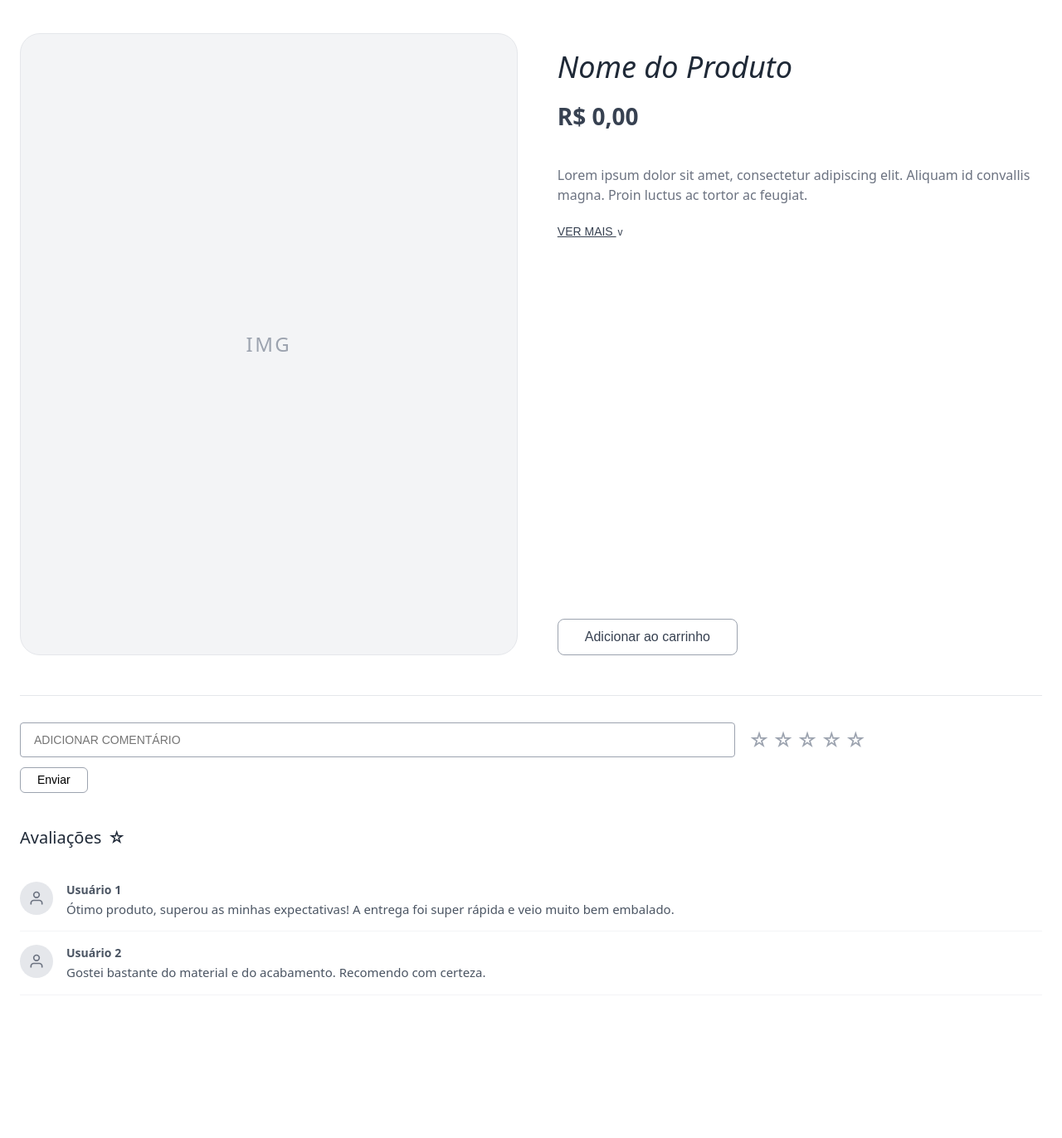
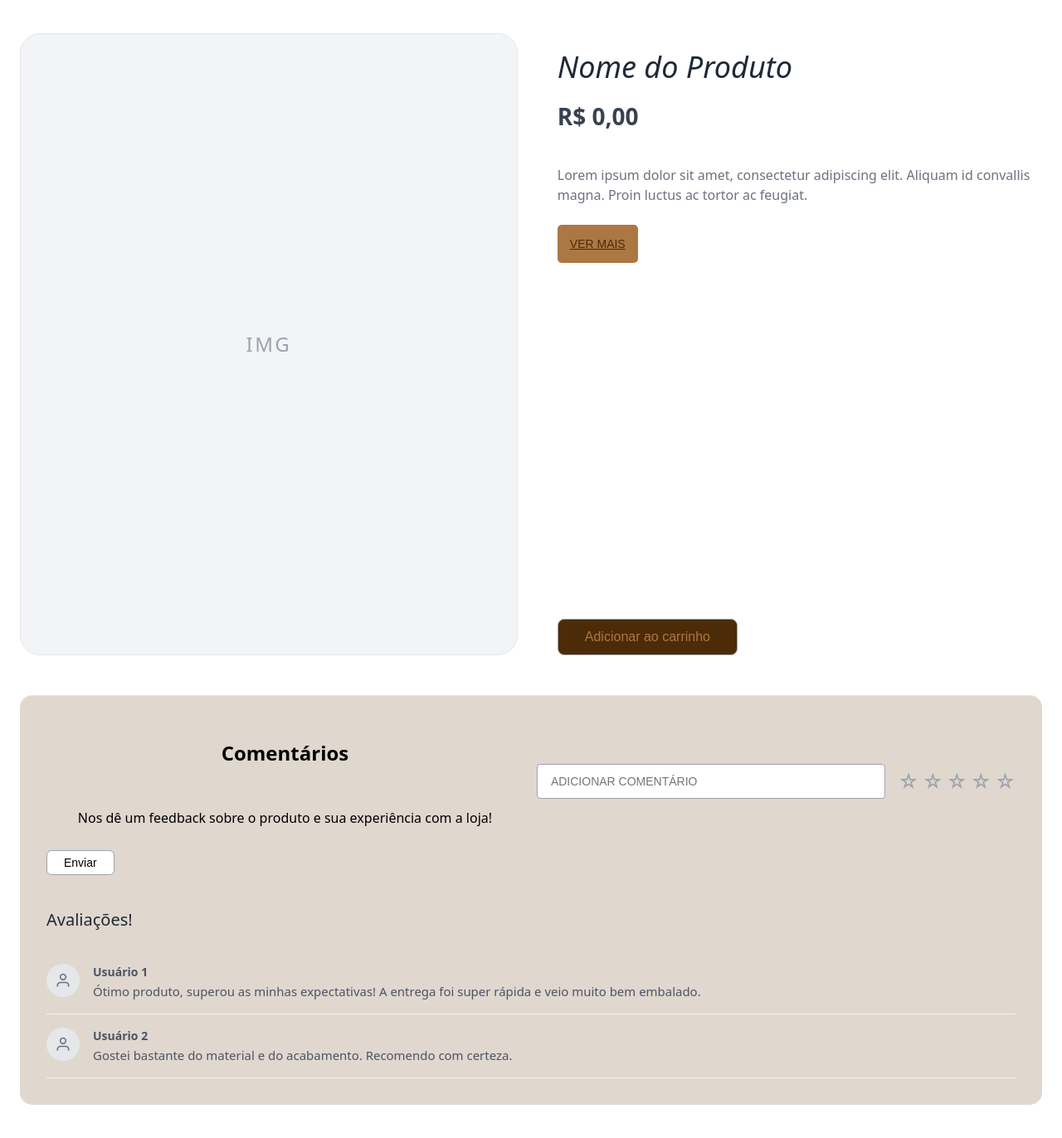
Before and after one commit to fernandagml/kuma-espresso-cafeteria, a Flask app: template templates/produto_unico.html in a window 1280 px wide. Shown: the whole page at 83% size. Before the commit the page ends 1179 px from the top, so only its background shows below. Run offline with Flask 3, Linux system fonts and the light colour scheme; the template is opened without the code that fills it, so the values that code supplies are empty.

Commit message:
ADD: Css e js da parte de produtos individuais

```diff
--- /dev/null
+++ b/static/js/ver-mais.js
@@ -0,0 +1,12 @@
+const botao = document.querySelector('.btn-see-more');
+const descricao = document.querySelector('.descricao-oculta');
+
+botao.addEventListener("click", () => {
+    if (descricao.style.display === "block") {
+        descricao.style.display = "none";
+        botao.textContent = "VER MAIS";
+    } else {
+        descricao.style.display = "block";
+        botao.textContent = "VER MENOS";
+    }
+});
--- a/static/styles/unico.css
+++ b/static/styles/unico.css
@@ -98,23 +98,30 @@
 }
 
 .btn-see-more {
-    background: none;
+    background-color: #AB7843;
     border: none;
-    color: #374151;
+    color: #4C2B08;
     font-size: 0.875rem;
     font-weight: 500;
     text-decoration: underline;
     cursor: pointer;
-    text-align: left;
-    padding: 0;
+    border-radius: 5px;
+    padding: 15;
     margin-bottom: 3rem;
     width: max-content;
+    transition: all 0.2s;
 }
 
-.btn-see-more span {
-    font-size: 0.75rem;
-    display: inline-block;
-    margin-left: 2px;
+.btn-see-more:hover{
+    background-color: #4C2B08;
+    border-color: #4b5563;
+    color:#AB7843;
+    text-decoration: none;
+}
+
+.descricao-oculta {
+    display: none;
+    margin-top: 15px;
 }
 
 .actions-container {
@@ -122,9 +129,9 @@
 }
 
 .btn-add-cart {
-    background-color: #ffffff;
+    background-color: #4C2B08;
     border: 1px solid #9ca3af;
-    color: #374151;
+    color: #AB7843;
     padding: 0.75rem 2rem;
     border-radius: 0.5rem;
     font-size: 1rem;
@@ -133,21 +140,35 @@
 }
 
 .btn-add-cart:hover {
-    background-color: #f9fafb;
+    background-color: #AB7843;
     border-color: #4b5563;
+    color:#4C2B08;
 }
 
 /* SEÇÃO DE AVALIAÇÕES */
 .reviews-section {
     width: 100%;
     border-top: 1px solid #e5e7eb;
-    padding-top: 2rem;
+    padding: 2rem;
+    background-color: #e0d7ce;
+    border-radius: 15px;
 }
 
 /* Área de Adicionar Comentário */
 .add-comment-box {
     margin-bottom: 2.5rem;
 }
+
+.comentario-grid{
+    display: flex;
+    flex-direction: column;
+    align-items: center;
+    justify-content: center;
+    gap: 15px;
+    width: 100%;
+    text-align: center;
+}
+
 
 .comment-input-row {
     display: flex;
@@ -203,7 +224,7 @@
 }
 
 .btn-submit-comment:hover {
-    background-color: #f3f4f6;
+    background-color: #AB7843;
 }
 
 /* Lista de Comentários Abaixo */
--- a/templates/produto_unico.html
+++ b/templates/produto_unico.html
@@ -1,4 +1,5 @@
 <link rel="stylesheet" href="../static/styles/unico.css">
+<script src="../static/js/ver-mais.js" defer></script>
 
 <main class="product-detail-container">
 
@@ -6,7 +7,9 @@
 
         <div class="product-image-container">
             <div class="product-image-placeholder">
-                <span>IMG</span>
+                <span class="img-produto">
+                    IMG
+                </span>
             </div>
         </div>
 
@@ -18,7 +21,15 @@
                 <p>Lorem ipsum dolor sit amet, consectetur adipiscing elit. Aliquam id convallis magna. Proin luctus ac tortor ac feugiat.</p>
             </div>
 
-            <button class="btn-see-more">VER MAIS <span>v</span></button>
+            <div id="descricao-extra" class="descricao-oculta">
+                <p>
+                    Aqui fica a descrição completa do produto. Você pode colocar
+                    especificações, ingredientes, dimensões, modo de uso,
+                    informações nutricionais ou qualquer outro detalhe.
+                </p>
+            </div>
+
+            <button class="btn-see-more">VER MAIS</button>
 
             <div class="actions-container">
                 <button class="btn-add-cart">Adicionar ao carrinho</button>
@@ -30,6 +41,10 @@
 
         <div class="add-comment-box">
             <div class="comment-input-row">
+                <div class="comentario-grid">
+                    <h1>Comentários</h1>
+                    <p>Nos dê um feedback sobre o produto e sua experiência com a loja!</p>
+                </div>
                 <input type="text" placeholder="ADICIONAR COMENTÁRIO" class="input-comment">
                 <div class="star-rating-input">
                     <span class="star-icon">☆</span>
@@ -43,7 +58,7 @@
         </div>
 
         <div class="reviews-list-container">
-            <h2 class="reviews-title">Avaliações <span class="title-star">☆</span></h2>
+            <h2 class="reviews-title">Avaliações!</h2>
 
             <div class="review-item">
                 <div class="user-avatar">
```
